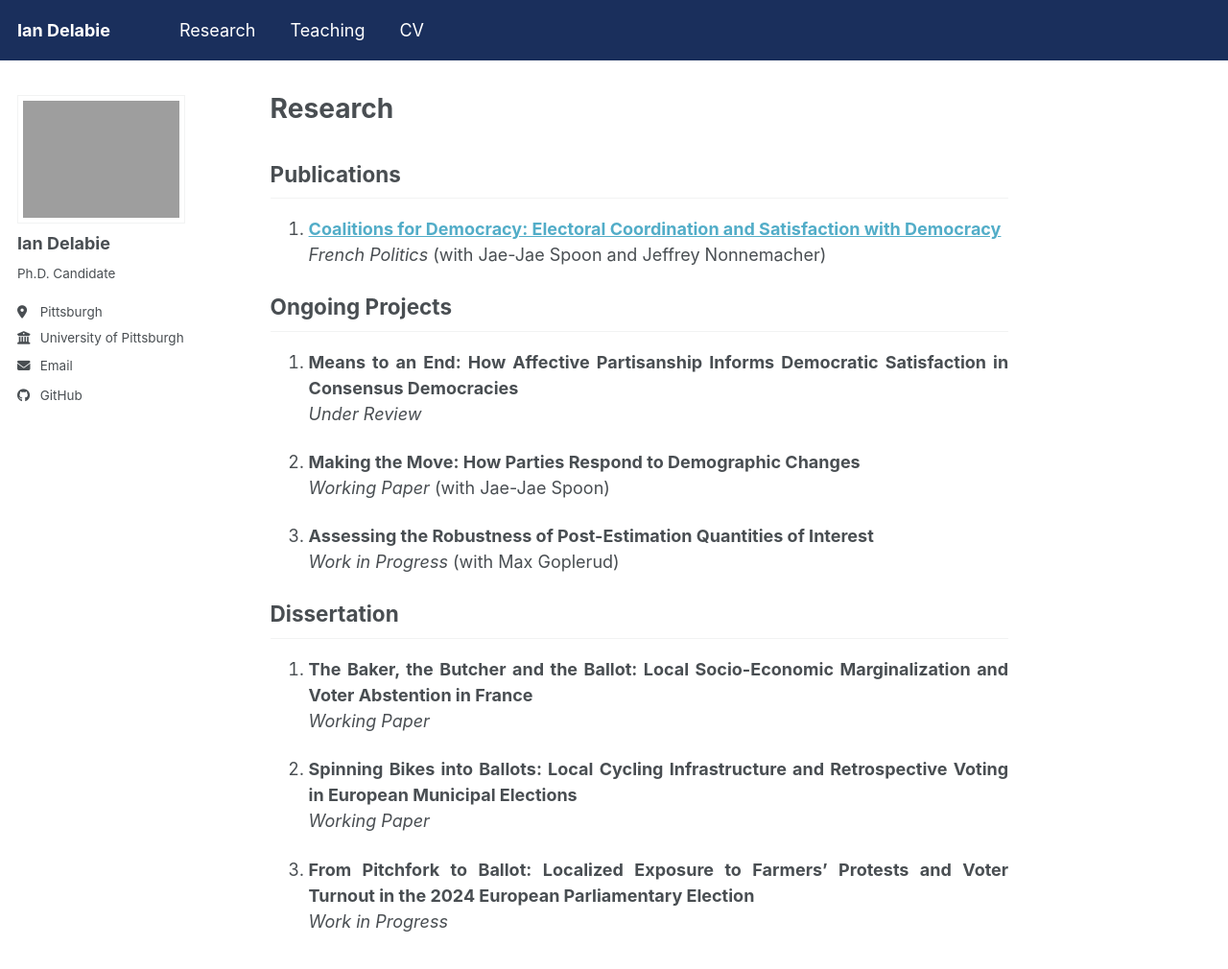
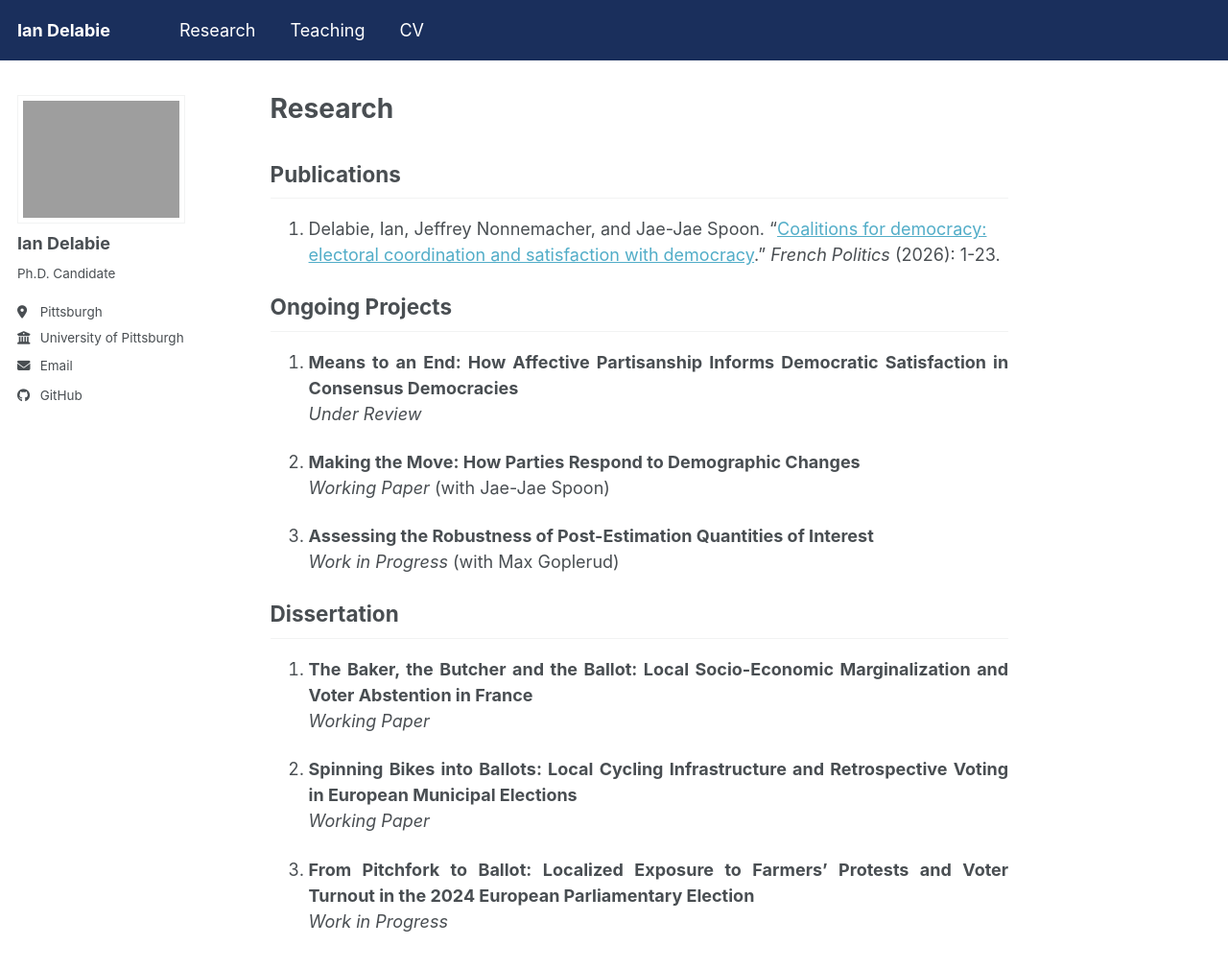
Before and after one commit to idelabie/idelabie.github.io, a Jekyll site: the page built from _pages/research.md, in a window 1280 px wide and 1216 px high. Shown: the top 1010 px of the window at 96% size. Built offline with Jekyll 4.4.1, drawn with Linux system fonts in a browser that asks for light colours; a script bundle is joined from its source files by our own code; library files that are not in the unit come from our copies.

Commit message:
Update research.md

```diff
--- a/_pages/research.md
+++ b/_pages/research.md
@@ -7,8 +7,7 @@ author_profile: true
 
 ## Publications
 
-1. **[Coalitions for Democracy: Electoral Coordination and Satisfaction with Democracy](https://link.springer.com/article/10.1057/s41253-026-00336-4)**<br>
-   *French Politics* (with Jae-Jae Spoon and Jeffrey Nonnemacher)
+1. Delabie, Ian, Jeffrey Nonnemacher, and Jae-Jae Spoon. "[Coalitions for democracy: electoral coordination and satisfaction with democracy](https://link.springer.com/article/10.1057/s41253-026-00336-4)." *French Politics* (2026): 1-23.
 
 ## Ongoing Projects
 
```
